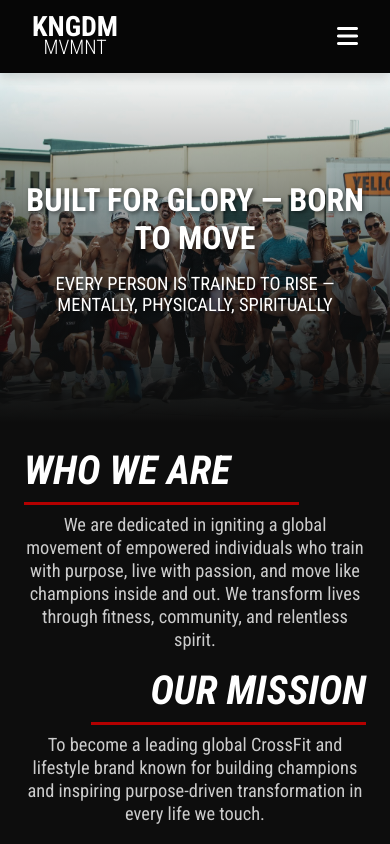
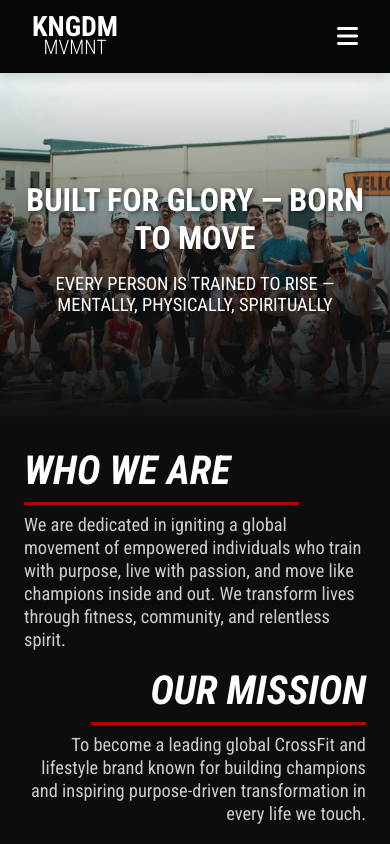
Before and after one commit to gilmerperez/kingdom-movement, a React (Vite) app: page / in a window 390 px wide. Shown: the top 844 px of the page. Built offline with nearby package versions, Linux system fonts and the light colour scheme.

Commit message:
Aligned text correctly

```diff
--- a/src/components/OurMission/OurMission.module.css
+++ b/src/components/OurMission/OurMission.module.css
@@ -82,9 +82,7 @@
   }
 
   .text {
-    text-align: right;
     font-size: 1.25rem;
-    text-align: center;
   }
 
   .seperator {
--- a/src/components/WhoWeAre/WhoWeAre.module.css
+++ b/src/components/WhoWeAre/WhoWeAre.module.css
@@ -32,7 +32,7 @@
 .text {
   opacity: 0;
   line-height: 1.5;
-  text-align: right;
+  text-align: left;
   font-size: 1.35rem;
   transition: 0.3s ease-in;
   color: var(--text-secondary);
@@ -91,9 +91,7 @@
   }
 
   .text {
-    text-align: left;
     font-size: 1.25rem;
-    text-align: center;
   }
 }
 
```
